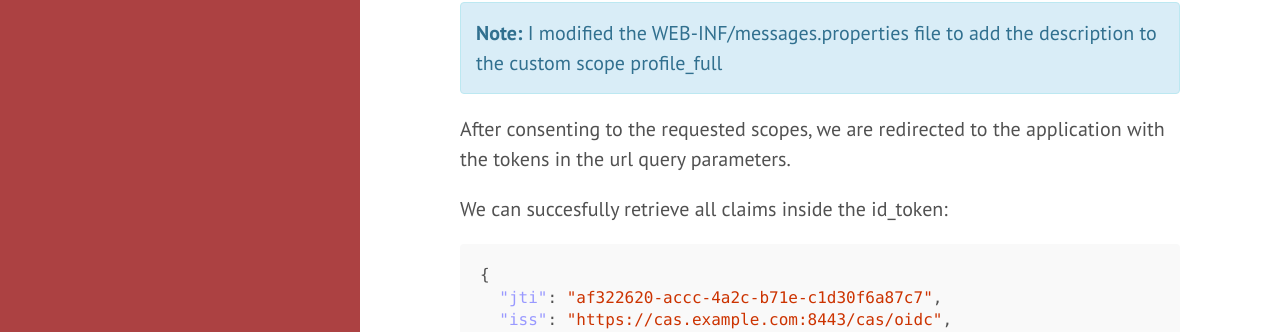
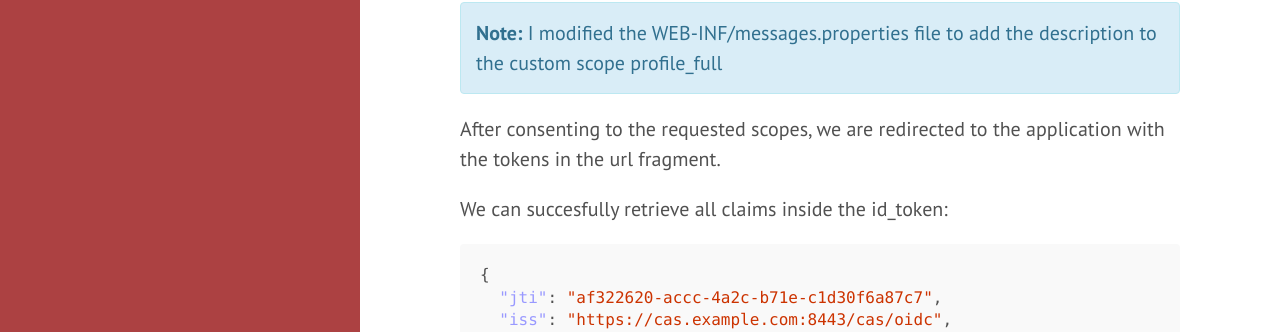
Before and after one commit to mirzlab/mirzlab.github.io, a Jekyll site: the page built from _posts/2017-07-16-cas5-oidc-provider.md, in a window 1280 px wide and 900 px high, scrolled down 5331 px. Shown: the part 144-476 px from the top of the window. Built offline with Jekyll 4.4.1, drawn with Linux system fonts in a browser that asks for light colours.

Commit message:
Update 2017-07-16-cas5-oidc-provider.md

```diff
--- a/_posts/2017-07-16-cas5-oidc-provider.md
+++ b/_posts/2017-07-16-cas5-oidc-provider.md
@@ -215,7 +215,7 @@ We are correclty redirected to the CAS login page. I use my jdoe user to authent
 
 {% include note.html content="I modified the WEB-INF/messages.properties file to add the description to the custom scope profile_full" %}
 
-After consenting to the requested scopes, we are redirected to the application with the tokens in the url query parameters.
+After consenting to the requested scopes, we are redirected to the application with the tokens in the url fragment.
 
 We can succesfully retrieve all claims inside the id_token:
 
```
